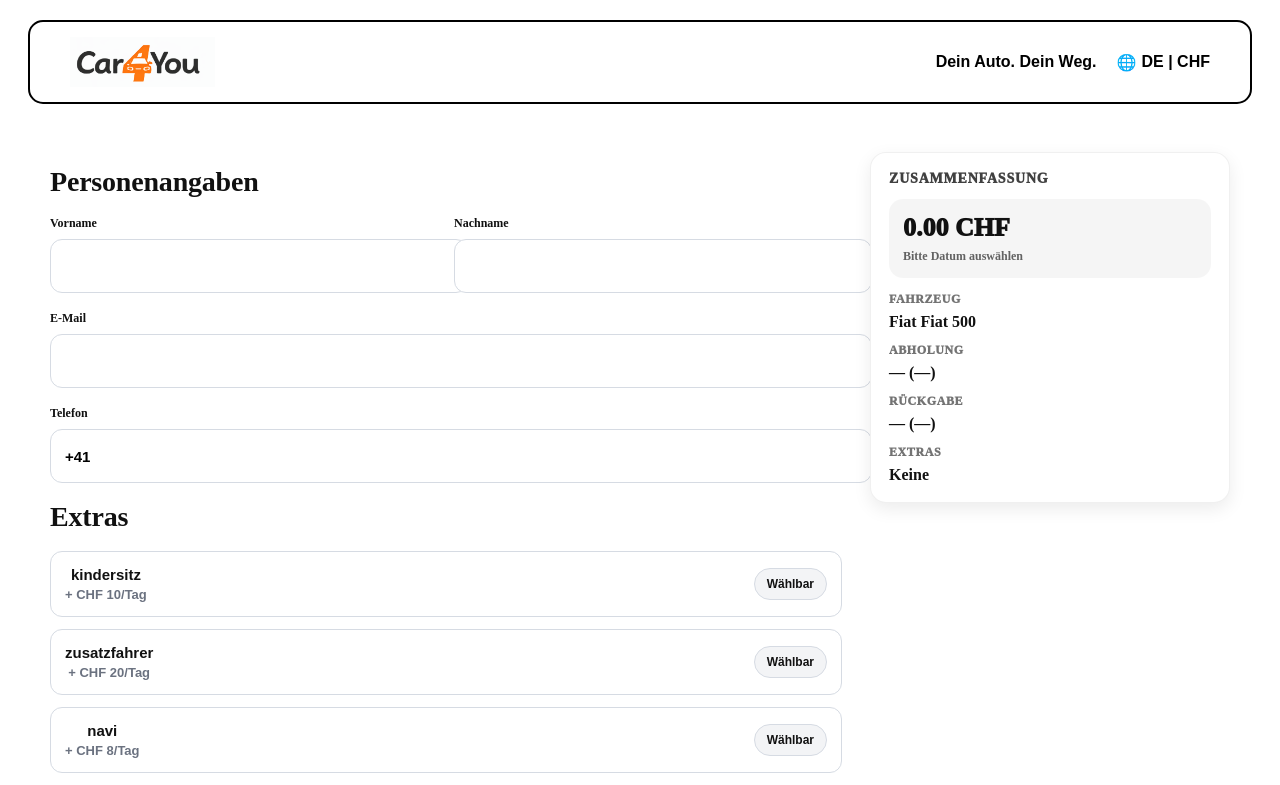
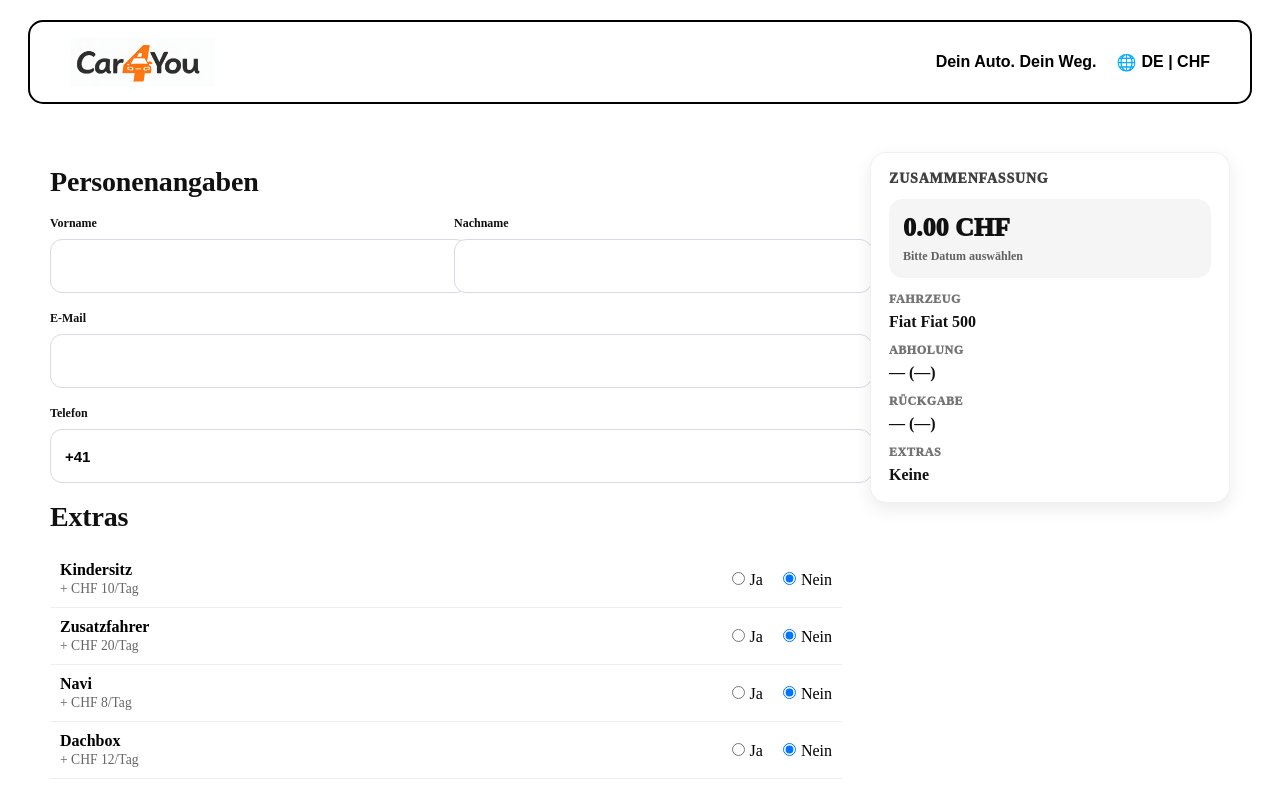
Before and after one commit to Matteo-Italiano/Car4You, a React (Vite) app: page /book/1 in a window 1280 px wide. Shown: the top 785 px of the page. Built offline with nearby package versions, Linux system fonts and the light colour scheme.

Commit message:
Alternative Variante

```diff
--- a/src/pages/BookingForm.jsx
+++ b/src/pages/BookingForm.jsx
@@ -43,12 +43,10 @@ export default function BookingForm() {
   const location = useLocation();
   const navigate = useNavigate();
 
-  // Auto holen (state vom vorherigen Screen ist am einfachsten)
   const selectedCarFromState = location.state?.selectedCar;
   const selectedCarFromData = CARS.find((c) => String(c.id) === String(carId));
   const selectedCar = selectedCarFromState || selectedCarFromData;
 
-  // Suchdaten aus LocalStorage
   const [searchData, setSearchData] = useState({
     pickupLoc: "",
     returnLoc: "",
@@ -56,7 +54,6 @@ export default function BookingForm() {
     endDate: "",
   });
 
-  // Formular State
   const [form, setForm] = useState({
     firstName: "",
     lastName: "",
@@ -75,7 +72,6 @@ export default function BookingForm() {
   const [errors, setErrors] = useState({});
   const [touched, setTouched] = useState({});
 
-  // Bei Start: LocalStorage laden (search + evtl. booking draft)
   useEffect(() => {
     const savedSearch = JSON.parse(localStorage.getItem("car4you_search")) || {};
     setSearchData({
@@ -91,17 +87,14 @@ export default function BookingForm() {
     }
   }, [carId]);
 
-  // Wenn kein Auto gefunden wird → zurück
   useEffect(() => {
     if (!selectedCar) navigate("/cars");
   }, [selectedCar, navigate]);
 
-  // Validierung immer dann, wenn sich form ändert
   useEffect(() => {
     setErrors(validate(form));
   }, [form]);
 
-  // Berechnungen (einfach, ohne useMemo)
   const rentalDays = calcDays(searchData.startDate, searchData.endDate);
 
   const extrasSelected = Object.keys(form.extras).filter((key) => form.extras[key]);
@@ -112,7 +105,6 @@ export default function BookingForm() {
 
   const isFormValid = Object.keys(errors).length === 0;
 
-  // ready = form valid + search valid + days > 0
   const isReady =
     isFormValid &&
     searchData.pickupLoc &&
@@ -124,10 +116,10 @@ export default function BookingForm() {
     setForm((prev) => ({ ...prev, [name]: value }));
   }
 
-  function toggleExtra(key) {
+  function setExtraValue(key, value) {
     setForm((prev) => ({
       ...prev,
-      extras: { ...prev.extras, [key]: !prev.extras[key] },
+      extras: { ...prev.extras, [key]: value },
     }));
   }
 
@@ -144,7 +136,6 @@ export default function BookingForm() {
   function handleSubmit(e) {
     e.preventDefault();
 
-    // touched setzen -> Fehler sichtbar
     setTouched({
       firstName: true,
       lastName: true,
@@ -211,20 +202,36 @@ export default function BookingForm() {
 
           <h2 className="section-title">Extras</h2>
 
-          <div className="extras-grid">
+          <div className="extras-list">
             {Object.keys(EXTRA_PRICES).map((key) => (
-              <button
-                key={key}
-                type="button"
-                className={`extra-card ${form.extras[key] ? "active" : ""}`}
-                onClick={() => toggleExtra(key)}
-              >
-                <div className="extra-left">
-  <span className="extra-title">{key}</span>
-  <span className="extra-sub">+ CHF {EXTRA_PRICES[key]}/Tag</span>
-</div>
-<span className="extra-pill">{form.extras[key] ? "Ausgewählt" : "Wählbar"}</span>
-              </button>
+              <div key={key} className="extra-row" style={{ display: "flex", justifyContent: "space-between", alignItems: "center", padding: "10px", borderBottom: "1px solid #eee" }}>
+                <div className="extra-info">
+                  <span style={{ fontWeight: "bold", display: "block" }}>{key.charAt(0).toUpperCase() + key.slice(1)}</span>
+                  <span style={{ fontSize: "0.85rem", color: "#666" }}>+ CHF {EXTRA_PRICES[key]}/Tag</span>
+                </div>
+                <div className="radio-group" style={{ display: "flex", gap: "15px" }}>
+                  <label style={{ cursor: "pointer" }}>
+                    <input
+                      type="radio"
+                      name={key}
+                      checked={form.extras[key] === true}
+                      onChange={() => setExtraValue(key, true)}
+                      style={{ marginRight: "5px" }}
+                    />
+                    Ja
+                  </label>
+                  <label style={{ cursor: "pointer" }}>
+                    <input
+                      type="radio"
+                      name={key}
+                      checked={form.extras[key] === false}
+                      onChange={() => setExtraValue(key, false)}
+                      style={{ marginRight: "5px" }}
+                    />
+                    Nein
+                  </label>
+                </div>
+              </div>
             ))}
           </div>
 
```
